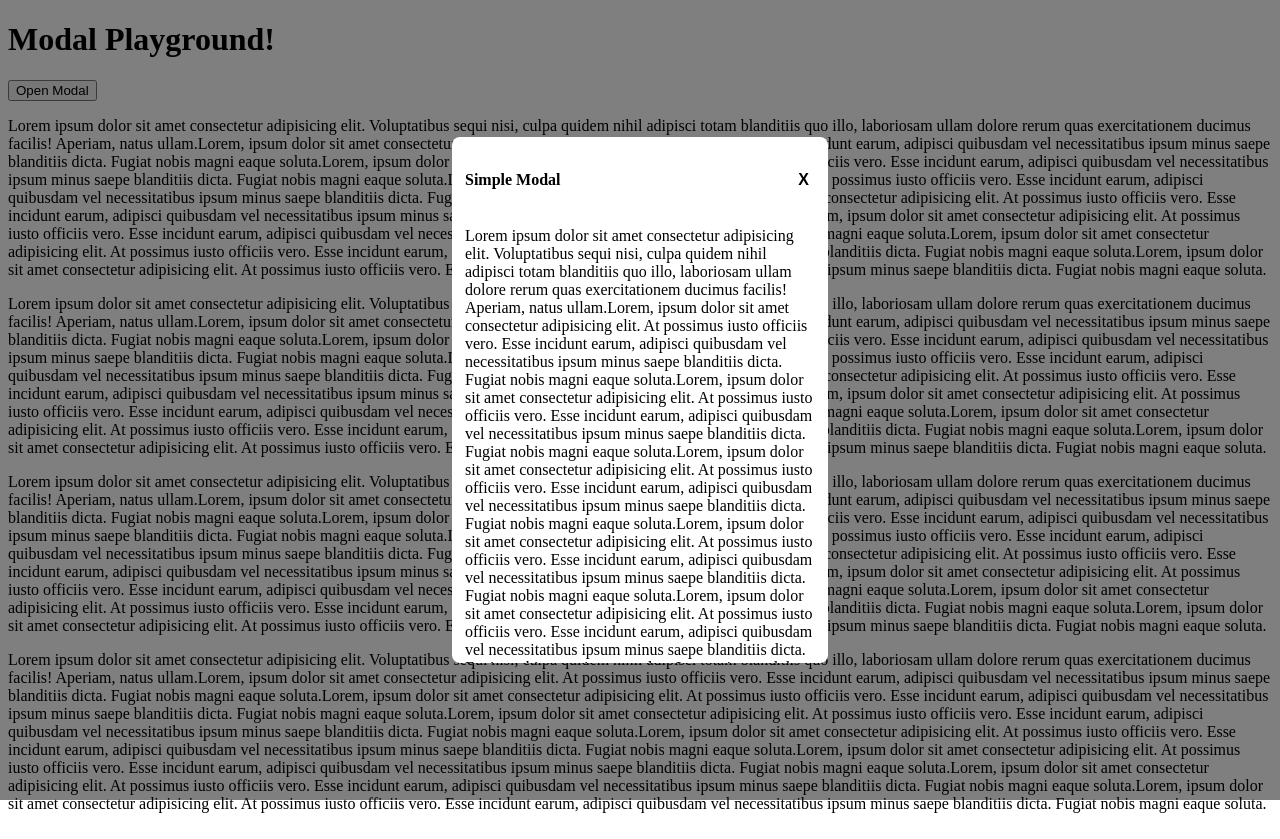
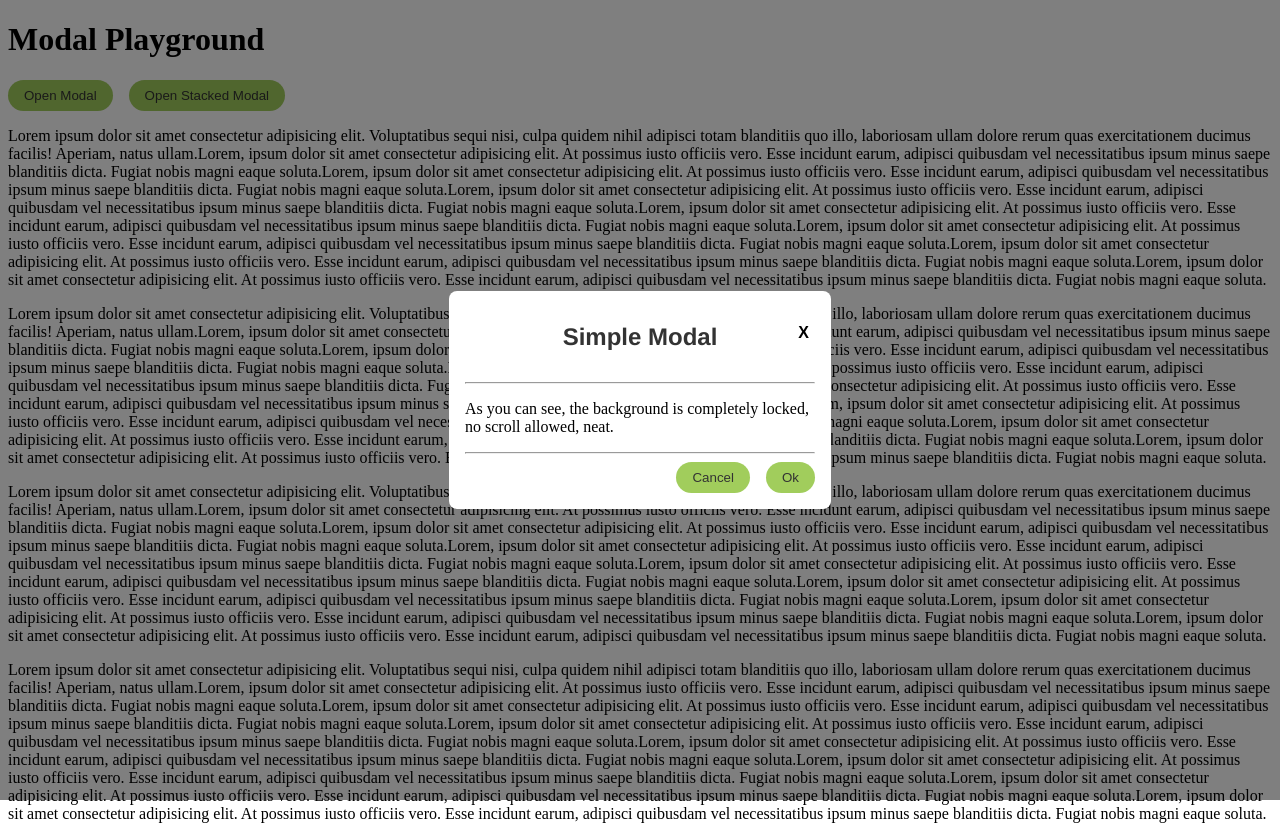
Before and after one commit to contra/contra-interview-assessment, a Next.js app in the folder frontend/: page / in a window 1280 px wide. Both pictures are taken after a click on the button "Open Modal". Built offline with nearby package versions, Linux system fonts and the light colour scheme.

Commit message:
modal events

```diff
--- a/frontend/package.json
+++ b/frontend/package.json
@@ -13,6 +13,7 @@
     "test:ci": "NODE_ENV=test jest --ci --reporters jest-silent-reporter"
   },
   "dependencies": {
+    "focus-trap-react": "^9.0.2",
     "next": "12.1.6",
     "react": "18.2.0",
     "react-dom": "18.2.0"
--- /dev/null
+++ b/frontend/src/components/Button/index.tsx
@@ -0,0 +1,15 @@
+import React from 'react';
+import styles from './style.module.css';
+
+type ButtonProps = {
+  onClick: (argument?: unknown) => void;
+  text: string;
+};
+
+export const Button = ({ onClick, text }: ButtonProps) => {
+  return (
+    <button className={styles['button']} onClick={onClick} type="button">
+      {text}
+    </button>
+  );
+};
--- /dev/null
+++ b/frontend/src/components/Button/style.module.css
@@ -0,0 +1,15 @@
+.button {
+  background-color: #a1cd5c;
+  border: none;
+  padding: 0.5rem 1rem;
+  text-align: center;
+  color: #333;
+  border-radius: 1rem;
+  cursor: pointer;
+}
+
+.button:hover {
+  background-color: #284244;
+  color: #fff;
+  transition: 0.2s;
+}
--- a/frontend/src/components/Modal/index.tsx
+++ b/frontend/src/components/Modal/index.tsx
@@ -1,10 +1,13 @@
+import FocusTrap from 'focus-trap-react';
 import React, {
   forwardRef,
   useCallback,
   useEffect,
   useImperativeHandle,
+  useRef,
   useState,
 } from 'react';
+import { Button } from '../Button';
 import { Portal } from '../Portal';
 import styles from './style.module.css';
 
@@ -20,6 +23,7 @@ export type ModalHandles = {
 export const Modal = forwardRef<ModalHandles, ModalProps>(
   ({ children, title }, ref) => {
     const [visible, setVisible] = useState(false);
+    const overlayRef = useRef<HTMLDivElement>(null);
 
     // Removes scrolling from body
     useEffect(() => {
@@ -34,41 +38,69 @@ export const Modal = forwardRef<ModalHandles, ModalProps>(
       setVisible(true);
     }, []);
 
+    const closeModal = useCallback(() => {
+      setVisible(false);
+    }, []);
+
+    // Passing function from children to parent through ref
     useImperativeHandle(ref, () => {
       return { openModal };
     });
 
-    // Apply close modal function to keyboard ESC button
+    // useEffect(() => {
+    //   const checkIfClickedOutside = ({ target }: MouseEvent) => {
+    //     if (!overlayRef.current?.contains(target as Node)) {
+    //       setVisible(false);
+    //     }
+    //   };
+
+    //   window.addEventListener('mousedown', checkIfClickedOutside);
+    //   return () =>
+    //     window.removeEventListener('mousedown', checkIfClickedOutside);
+    // }, []);
+
+    // Close modal when user press ESC button
+
+    const close = useCallback(
+      (event: KeyboardEvent) => {
+        if (event.key === 'Escape') {
+          closeModal();
+        }
+      },
+      [closeModal]
+    );
+
     useEffect(() => {
-      const close = (event: KeyboardEvent) => {
-        if (event.key === 'Escape') {
-          setVisible(false);
-        }
-      };
-
       window.addEventListener('keydown', close);
       return () => window.removeEventListener('keydown', close);
-    }, []);
+    }, [close]);
 
     if (!visible) return null;
     return (
       <Portal selector="#portal">
         <div className={styles['modalOverlay']}>
-          <div className={styles['modal']} role="dialog">
+          <FocusTrap>
+            <div className={styles['modal']} ref={overlayRef} role="dialog">
               <div className={styles['modalHeader']}>
-              <h4>{title}</h4>
+                <h4 className={styles['modalTitle']}>{title}</h4>
                 <button
                   aria-label="close"
                   className={styles['closeButton']}
-                onClick={() => setVisible(false)}
+                  onClick={closeModal}
                   type="button"
                 >
                   X
                 </button>
               </div>
-
+              <hr />
               {children}
+              <hr />
+              <div className={styles['modalFooter']}>
+                <Button onClick={closeModal} text="Cancel" />
+                <Button onClick={closeModal} text="Ok" />
               </div>
+            </div>
+          </FocusTrap>
         </div>
       </Portal>
     );
--- a/frontend/src/components/Modal/style.module.css
+++ b/frontend/src/components/Modal/style.module.css
@@ -2,7 +2,6 @@
   width: 100vw;
   height: 100vh;
   position: fixed;
-  overflow-y: hidden;
   background-color: rgba(0, 0, 0, 0.5);
   top: 0;
   left: 0;
@@ -16,23 +15,37 @@
 .modal {
   background-color: #fff;
   border-radius: 0.5rem;
-  padding: 0.8rem;
-  overflow-x: auto;
+  padding: 0 1rem 1rem 1rem;
   position: absolute;
   max-height: 500px;
   max-width: 350px;
+  z-index: 1;
 }
 
 .modalHeader {
-  display: flex;
-  justify-content: space-between;
-  align-items: center;
+  position: relative;
+}
+
+.modalTitle {
+  text-align: center;
+  font-size: 1.5rem;
+  font-family: 'Helvetica';
+  color: #333;
 }
 
 .closeButton {
+  position: absolute;
+  right: 0;
+  top: 0;
   background-color: transparent;
   border: none;
   font-weight: bold;
   font-size: 1rem;
   cursor: pointer;
 }
+
+.modalFooter {
+  display: flex;
+  gap: 1rem;
+  justify-content: flex-end;
+}
--- a/frontend/src/pages/_document.tsx
+++ b/frontend/src/pages/_document.tsx
@@ -3,7 +3,7 @@ import { Html, Head, Main, NextScript } from 'next/document';
 
 export const Document = () => {
   return (
-    <Html>
+    <Html lang="en">
       <Head />
       <body>
         <Main />
--- a/frontend/src/pages/index.tsx
+++ b/frontend/src/pages/index.tsx
@@ -1,11 +1,14 @@
 /* eslint-disable canonical/filename-match-exported */
 import { type NextPage } from 'next';
+import Head from 'next/head';
 import { useCallback, useRef } from 'react';
+import { Button } from '@/components/Button';
 import { Modal, type ModalHandles } from '@/components/Modal';
 import { placeholderText } from './text';
 
 const Index: NextPage = () => {
   const modalRef = useRef<ModalHandles>(null);
+  const stackedModalRef = useRef<ModalHandles>(null);
 
   const handleOpenModal = useCallback(() => {
     modalRef.current?.openModal();
@@ -13,19 +16,29 @@ const Index: NextPage = () => {
 
   return (
     <>
+      <Head>
+        <title>Modal Playground</title>
+      </Head>
       <Modal ref={modalRef} title="Simple Modal">
-        <div>
-          <p>{placeholderText}</p>
-          <button onClick={handleOpenModal} type="button">
-            Close
-          </button>
-        </div>
+        <p>
+          As you can see, the background is completely locked, no scroll
+          allowed, neat.
+        </p>
       </Modal>
 
-      <h1>Modal Playground!</h1>
-      <button onClick={handleOpenModal} type="button">
-        Open Modal
-      </button>
+      <Modal ref={stackedModalRef} title="Stacked Modal">
+        <p>Click at the button to see a stacked Modal</p>
+        <Button onClick={handleOpenModal} text="Open another Modal" />
+      </Modal>
+
+      <h1>Modal Playground</h1>
+      <div style={{ display: 'flex', gap: '1rem' }}>
+        <Button onClick={handleOpenModal} text="Open Modal" />
+        <Button
+          onClick={() => stackedModalRef.current?.openModal()}
+          text="Open Stacked Modal"
+        />
+      </div>
 
       <p>{placeholderText}</p>
       <p>{placeholderText}</p>
```
Also changed, not shown: 2 other files (tests, documents, lock files or other folders). Lines whose indentation alone changed are shown as unchanged.
